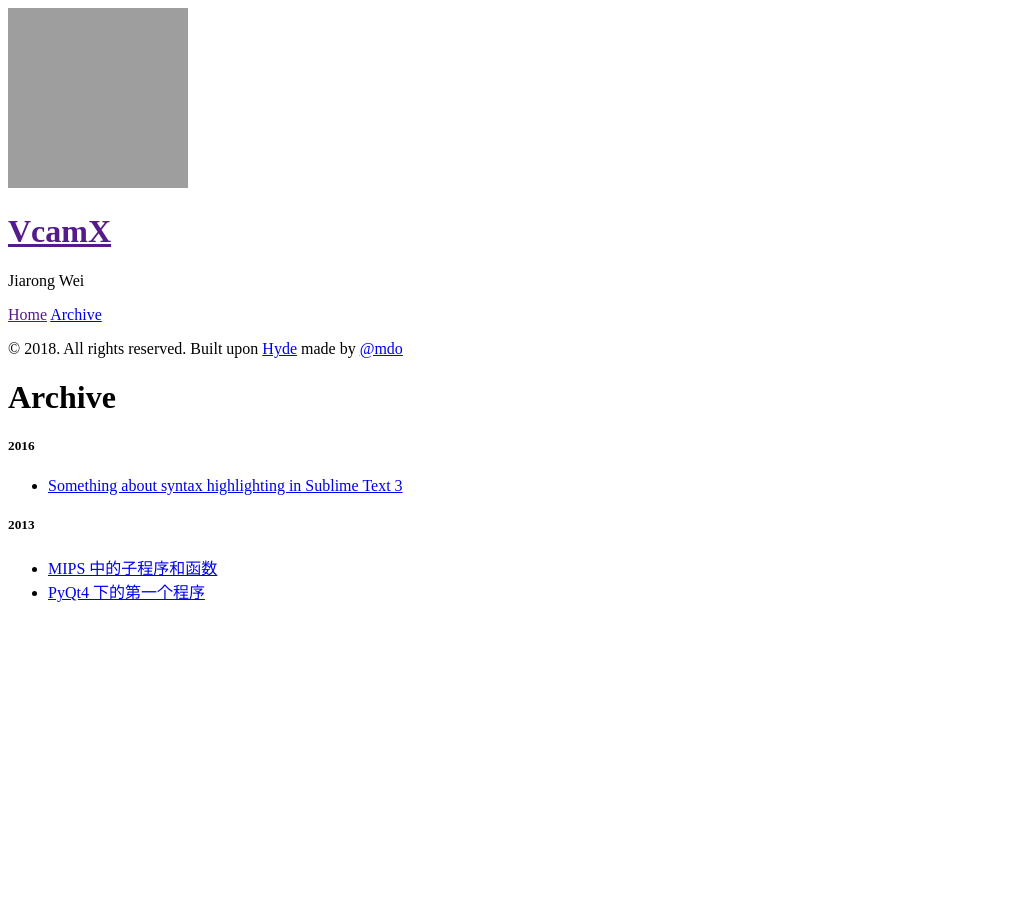
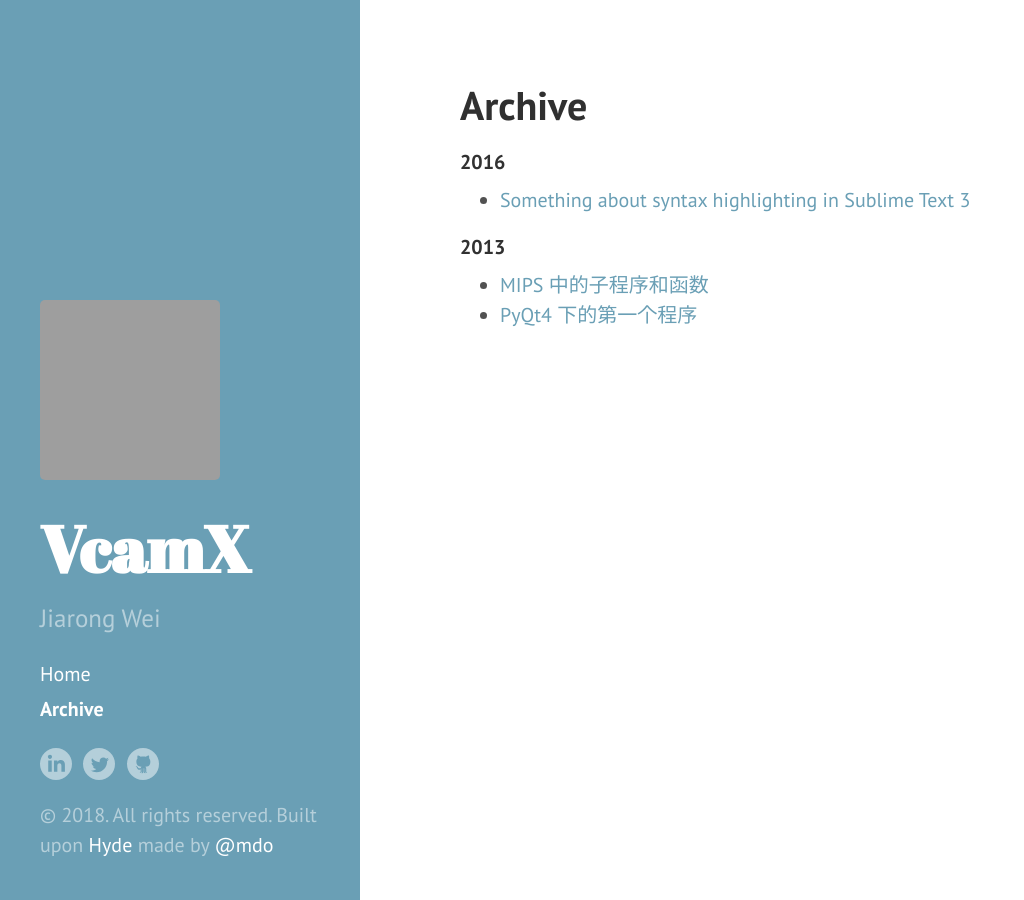
Before and after one commit to VcamX/vcamx.github.io, a Jekyll site: the page built from archive.md, in a window 1280 px wide. Shown: the whole page, without its empty margins (0-1024 px from the left). Built offline with Jekyll 4.4.1, drawn with Linux system fonts in a browser that asks for light colours; grey boxes are pictures that could not be loaded.

Commit message:
Fix breaking baseurl

```diff
--- a/404.html
+++ b/404.html
@@ -6,5 +6,5 @@
 
 <div class="page">
   <h1 class="page-title">404: Page not found</h1>
-  <p class="lead">Sorry, we've misplaced that URL or it's pointing to something that doesn't exist. <a href="{{ site.baseurl }}">Head back home</a> to try finding it again.</p>
+  <p class="lead">Sorry, we've misplaced that URL or it's pointing to something that doesn't exist. <a href="{{ "/" | relative_url }}">Head back home</a> to try finding it again.</p>
 </div>
--- a/_config.yml
+++ b/_config.yml
@@ -9,7 +9,6 @@
 title:              VcamX
 description:        'Jiarong Wei'
 url:                http://vcamx.me
-baseurl:            /
 
 author:
   name:             VcamX
--- a/_includes/head.html
+++ b/_includes/head.html
@@ -15,14 +15,14 @@
   </title>
 
   <!-- CSS -->
-  <link rel="stylesheet" href="{{ site.baseurl }}public/css/poole.css">
-  <link rel="stylesheet" href="{{ site.baseurl }}public/css/syntax.css">
-  <link rel="stylesheet" href="{{ site.baseurl }}public/css/hyde.css">
+  <link rel="stylesheet" href="{{ "/public/css/poole.css" | relative_url }}">
+  <link rel="stylesheet" href="{{ "/public/css/syntax.css" | relative_url }}">
+  <link rel="stylesheet" href="{{ "/public/css/hyde.css" | relative_url }}">
   <link rel="stylesheet" href="http://fonts.googleapis.com/css?family=PT+Sans:400,400italic,700|Abril+Fatface">
 
   <!-- Icons -->
-  <link rel="apple-touch-icon-precomposed" sizes="144x144" href="{{ site.baseurl }}public/apple-touch-icon-144-precomposed.png">
-                                 <link rel="shortcut icon" href="{{ site.baseurl }}public/favicon.ico">
+  <link rel="apple-touch-icon-precomposed" sizes="144x144" href="{{ "/public/apple-touch-icon-144-precomposed.png" | relative_url }}">
+                                 <link rel="shortcut icon" href="{{ "/public/favicon.ico" | relative_url }}">
 
   <!-- RSS -->
   <link rel="alternate" type="application/rss+xml" title="RSS" href="/atom.xml">
--- a/_includes/sidebar.html
+++ b/_includes/sidebar.html
@@ -3,7 +3,7 @@
     <img class="sidebar-logo" src="https://avatars3.githubusercontent.com/u/2258983?s=180">
     <div class="sidebar-about">
       <h1>
-        <a href="{{ site.baseurl }}">
+        <a href="{{ "/" | relative_url }}">
           {{ site.title }}
         </a>
       </h1>
@@ -11,7 +11,7 @@
     </div>
 
     <nav class="sidebar-nav">
-      <a class="sidebar-nav-item{% if page.url == site.baseurl %} active{% endif %}" href="{{ site.baseurl }}">Home</a>
+      <a class="sidebar-nav-item{% if page.url == "/" %} active{% endif %}" href="{{ "/" | relative_url }}">Home</a>
 
       {% for node in site.pages %}
         {% if node.title %}
--- a/index.html
+++ b/index.html
@@ -24,15 +24,15 @@
 
 <div class="pagination">
   {% if paginator.next_page %}
-  <a class="pagination-item older" href="{{ site.baseurl }}page{{paginator.next_page}}">Older</a>
+  <a class="pagination-item older" href="{{ "/page{{paginator.next_page}}" | relative_url }}">Older</a>
   {% else %}
     <span class="pagination-item older">Older</span>
   {% endif %}
   {% if paginator.previous_page %}
     {% if paginator.page == 2 %}
-    <a class="pagination-item newer" href="{{ site.baseurl }}">Newer</a>
+    <a class="pagination-item newer" href="{{ "/" | relative_url }}">Newer</a>
     {% else %}
-    <a class="pagination-item newer" href="{{ site.baseurl }}page{{paginator.previous_page}}">Newer</a>
+    <a class="pagination-item newer" href="{{ "/page{{paginator.previous_page}}" | relative_url }}">Newer</a>
     {% endif %}
   {% else %}
   <span class="pagination-item newer">Newer</span>
```
